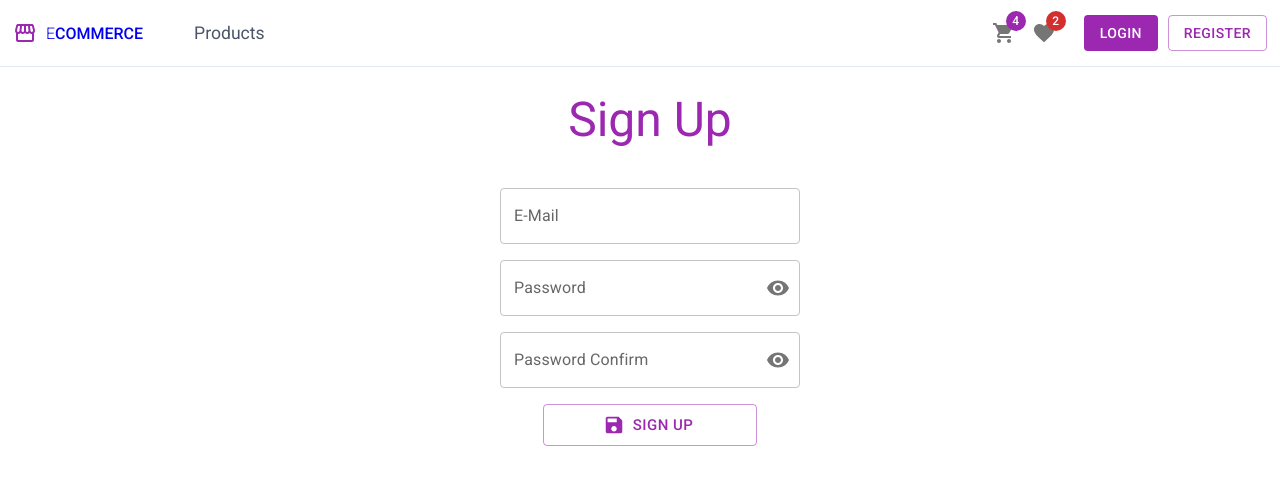
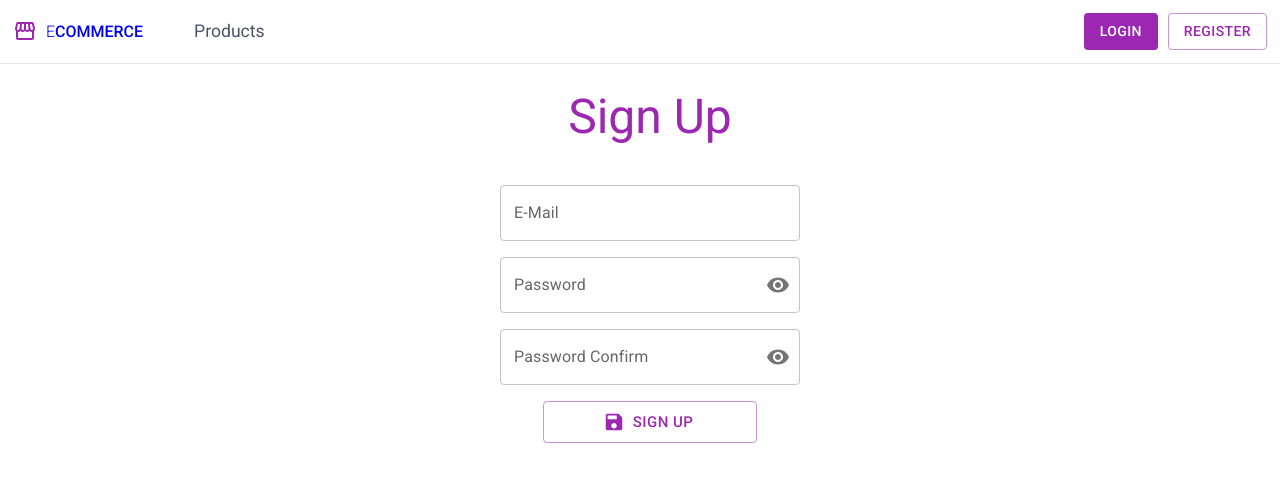
Before and after one commit to sametkoyuncu/react-ecommerce-patika, a React (Create React App) app in the folder client/: page /signup in a window 1280 px wide. Shown: the top 484 px of the page. Built offline with nearby package versions, Linux system fonts and the light colour scheme.

Commit message:
End of 'Kullanıcı Kayıt İşlemleri - 3'

```diff
--- a/client/src/components/Navbar/index.js
+++ b/client/src/components/Navbar/index.js
@@ -8,7 +8,11 @@ import ShoppingCartIcon from '@mui/icons-material/ShoppingCart'
 import FavoriteIcon from '@mui/icons-material/Favorite'
 import IconButton from '@mui/material/IconButton'
 
+import { useAuth } from '../../contexts/AuthContext'
+
 function Navbar() {
+  const { loggedIn } = useAuth()
+  console.log(loggedIn)
   return (
     <nav className={styles.nav}>
       <div className={styles.left}>
@@ -26,6 +30,8 @@ function Navbar() {
         </ul>
       </div>
       <div className={styles.right}>
+        {loggedIn && (
+          <>
             <IconButton>
               <Badge badgeContent={4} color="secondary">
                 <ShoppingCartIcon />
@@ -37,6 +43,16 @@ function Navbar() {
               </Badge>
             </IconButton>
             <Link to="/signin" style={{ marginRight: 10 }}>
+              <Button variant="outlined" color="secondary" disableElevation>
+                Profile
+              </Button>
+            </Link>
+          </>
+        )}
+
+        {!loggedIn && (
+          <>
+            <Link to="/signin" style={{ marginRight: 10 }}>
               <Button variant="contained" color="secondary" disableElevation>
                 Login
               </Button>
@@ -46,6 +62,8 @@ function Navbar() {
                 Register
               </Button>
             </Link>
+          </>
+        )}
       </div>
     </nav>
   )
--- /dev/null
+++ b/client/src/contexts/AuthContext.js
@@ -0,0 +1,26 @@
+import { useState, createContext, useEffect, useContext } from 'react'
+
+const AuthContext = createContext()
+
+const AuthProvider = ({ children }) => {
+  const [user, setUser] = useState(null)
+
+  const [loggedIn, setLoggedIn] = useState(false)
+
+  const login = (data) => {
+    setLoggedIn(true)
+    setUser(data.user)
+  }
+
+  const values = {
+    loggedIn,
+    user,
+    login,
+  }
+
+  return <AuthContext.Provider value={values}>{children}</AuthContext.Provider>
+}
+
+const useAuth = () => useContext(AuthContext)
+
+export { AuthProvider, useAuth }
--- a/client/src/index.js
+++ b/client/src/index.js
@@ -6,6 +6,8 @@ import App from './App'
 import reportWebVitals from './reportWebVitals'
 import { QueryClient, QueryClientProvider } from 'react-query'
 import { ReactQueryDevtools } from 'react-query/devtools'
+//contexts
+import { AuthProvider } from './contexts/AuthContext'
 
 const queryClient = new QueryClient({
   defaultOptions: {
@@ -19,7 +21,9 @@ const queryClient = new QueryClient({
 ReactDOM.render(
   <React.StrictMode>
     <QueryClientProvider client={queryClient}>
-      <App />
+      <AuthProvider>
+        <App />
+      </AuthProvider>
       <ReactQueryDevtools initialIsOpen={false} />
     </QueryClientProvider>
   </React.StrictMode>,
--- a/client/src/pages/Auth/Signup/index.js
+++ b/client/src/pages/Auth/Signup/index.js
@@ -14,18 +14,19 @@ import {
   Snackbar,
   Alert,
 } from '@mui/material'
-
+//icons
 import Visibility from '@mui/icons-material/Visibility'
 import VisibilityOff from '@mui/icons-material/VisibilityOff'
-
 import SaveIcon from '@mui/icons-material/Save'
+// others
 import validationSchema from './validations.js'
-
 import { useFormik } from 'formik'
-
 import { fetchRegister } from '../../../api.js'
+import { useAuth } from '../../../contexts/AuthContext'
 
 function Signup() {
+  //auth context
+  const { login } = useAuth()
   // formik events
   const formik = useFormik({
     initialValues: {
@@ -40,7 +41,7 @@ function Signup() {
           email: values.email,
           password: values.password,
         })
-        console.log(registerResponse)
+        login(registerResponse)
       } catch (e) {
         bag.setErrors({ general: e.response.data.message })
       }
```
Lines whose indentation alone changed are shown as unchanged.
